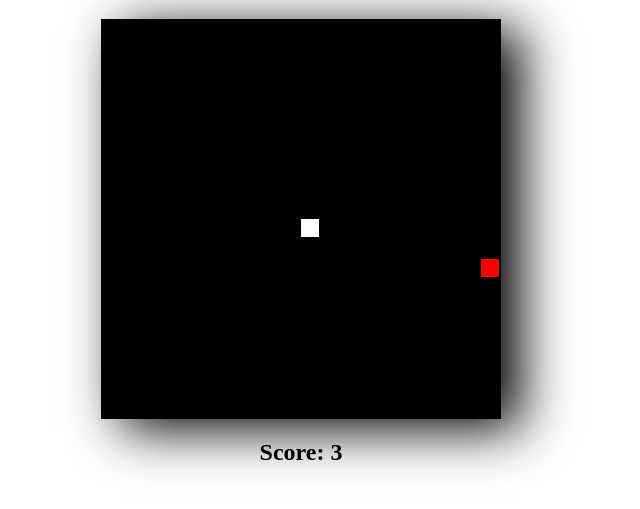
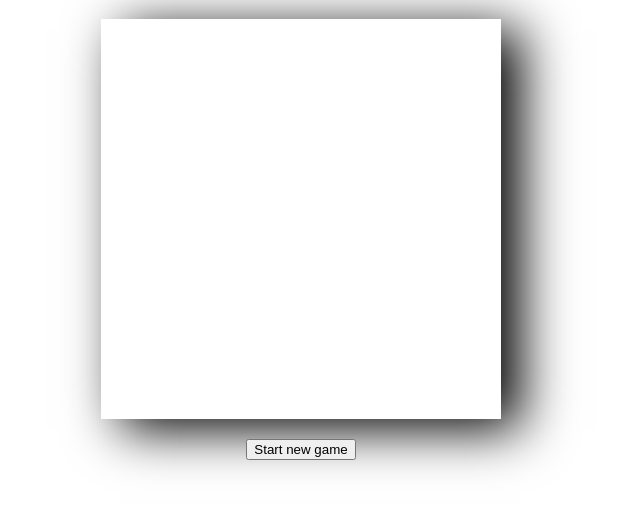
Before and after one commit to NeverDieDevil/snake_game_2, a plain HTML site: page index.html in a window 1280 px wide. Shown: the part 61-570 px from the top of the page, without its empty margins (339-979 px from the left). Drawn offline with Linux system fonts and the light colour scheme.

Commit message:
Added button for starting the game

```diff
--- a/app.css
+++ b/app.css
@@ -9,3 +9,7 @@ body{
 canvas{
     box-shadow: black 20px 10px 50px;
 }
+
+.btn{
+    margin-top: 20px;
+}
--- a/app.js
+++ b/app.js
@@ -20,6 +20,10 @@ class Game {
   display;
 
   constructor() {
+
+  }
+
+  init(){
     this.snake = new Snake();
     this.tileCount = 20;
     this.firstBonus.draw = false;
@@ -48,7 +52,6 @@ class Game {
     this.scoreDisplay = document.createElement('h2');
     this.display = document.querySelector('body');
     this.display.append(this.scoreDisplay);
-
     document.addEventListener('keydown', this.keyDown.bind(this));
     this.generateFood();
     this.drawGame();
@@ -161,6 +164,7 @@ class Game {
     this.foodY = Math.floor(Math.random() * this.tileCount);
     this.snake.snakeParts.forEach((ele) => {
       if (this.foodX === ele.x && this.foodY === ele.y) {
+        console.log('generate again');
         this.generateFood();
       }
     });
@@ -174,7 +178,6 @@ class Game {
       if (bonus.pos[0] === ele.x && bonus.pos[1] === ele.y) {
         console.log('generate again');
         this.generateBonus(bonus);
-
       }
     });
   }
@@ -183,7 +186,8 @@ class Game {
     if (
       this.snake.headX === this.firstBonus.pos[0] &&
       this.snake.headY === this.firstBonus.pos[1] &&
-      this.firstBonus.draw && this.score >= 5
+      this.firstBonus.draw &&
+      this.score >= 5
     ) {
       this.firstBonus.draw = false;
       setTimeout(this.generateBonus.bind(this), timeout, this.firstBonus);
@@ -198,7 +202,8 @@ class Game {
     if (
       this.snake.headX === this.secondBonus.pos[0] &&
       this.snake.headY === this.secondBonus.pos[1] &&
-      this.secondBonus.draw && this.score >= 10
+      this.secondBonus.draw &&
+      this.score >= 10
     ) {
       this.secondBonus.draw = false;
       setTimeout(this.generateBonus.bind(this), timeout, this.secondBonus);
@@ -213,7 +218,8 @@ class Game {
     if (
       this.snake.headX === this.thirdBonus.pos[0] &&
       this.snake.headY === this.thirdBonus.pos[1] &&
-      this.thirdBonus.draw&& this.score >= 15
+      this.thirdBonus.draw &&
+      this.score >= 15
     ) {
       this.thirdBonus.draw = false;
       setTimeout(this.generateBonus.bind(this), timeout, this.thirdBonus);
@@ -223,7 +229,8 @@ class Game {
     if (
       this.snake.headX === this.forthBonus.pos[0] &&
       this.snake.headY === this.forthBonus.pos[1] &&
-      this.forthBonus.draw&& this.score >= 20
+      this.forthBonus.draw &&
+      this.score >= 20
     ) {
       this.forthBonus.draw = false;
       setTimeout(this.generateBonus.bind(this), timeout, this.forthBonus);
@@ -311,13 +318,12 @@ class SnakeParts {
   }
 }
 
-const game = new Game();
-
-
-// function refresh(){
-//     console.log('refreshing');
-//     setTimeout(refresh, 1000);
-// }
-// refresh();
-
-//https://stackoverflow.com/questions/71570107/javascript-snake-game-too-much-recursion-error
+const btn = document.createElement('button');
+const gameWindow = document.querySelector('body');
+btn.classList.add('btn');
+gameWindow.append(btn);
+btn.textContent = 'Start new game';
+btn.addEventListener('click', () => {
+  const game = new Game();
+  game.init()
+});
```
